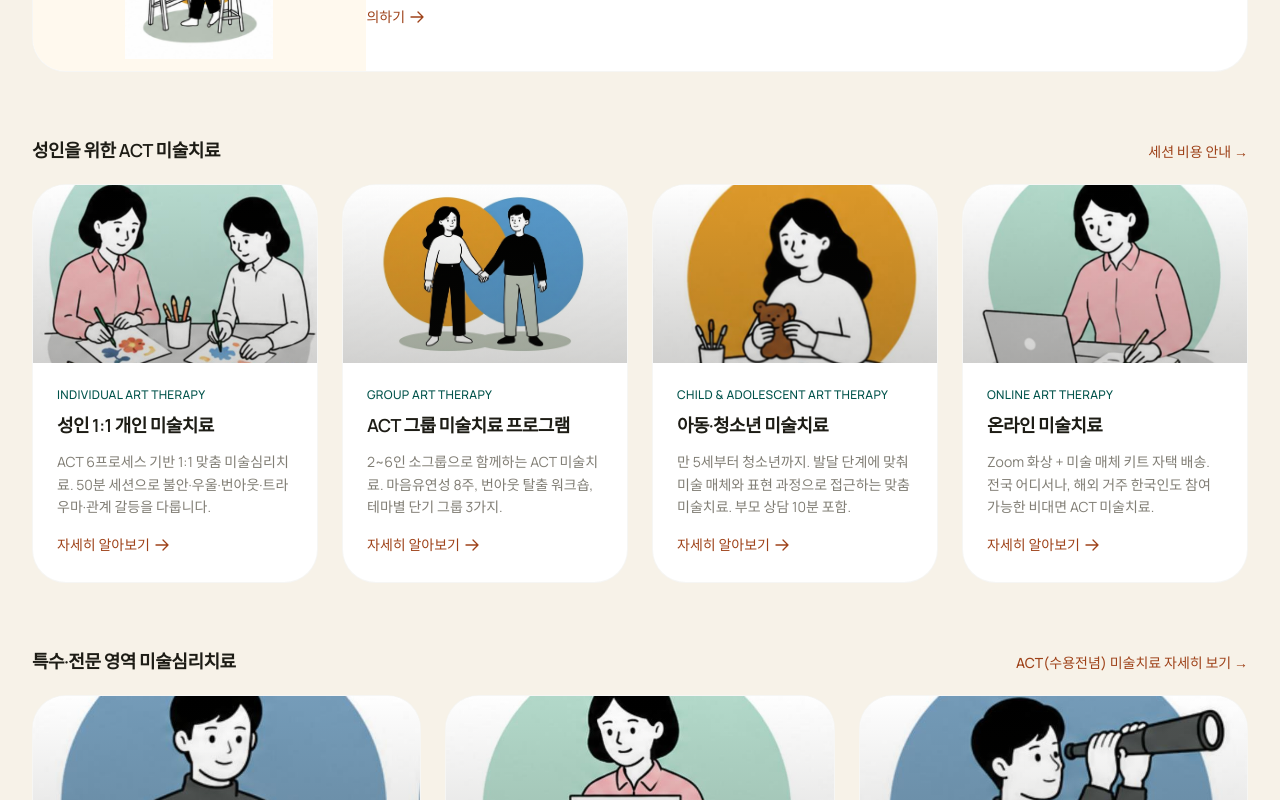
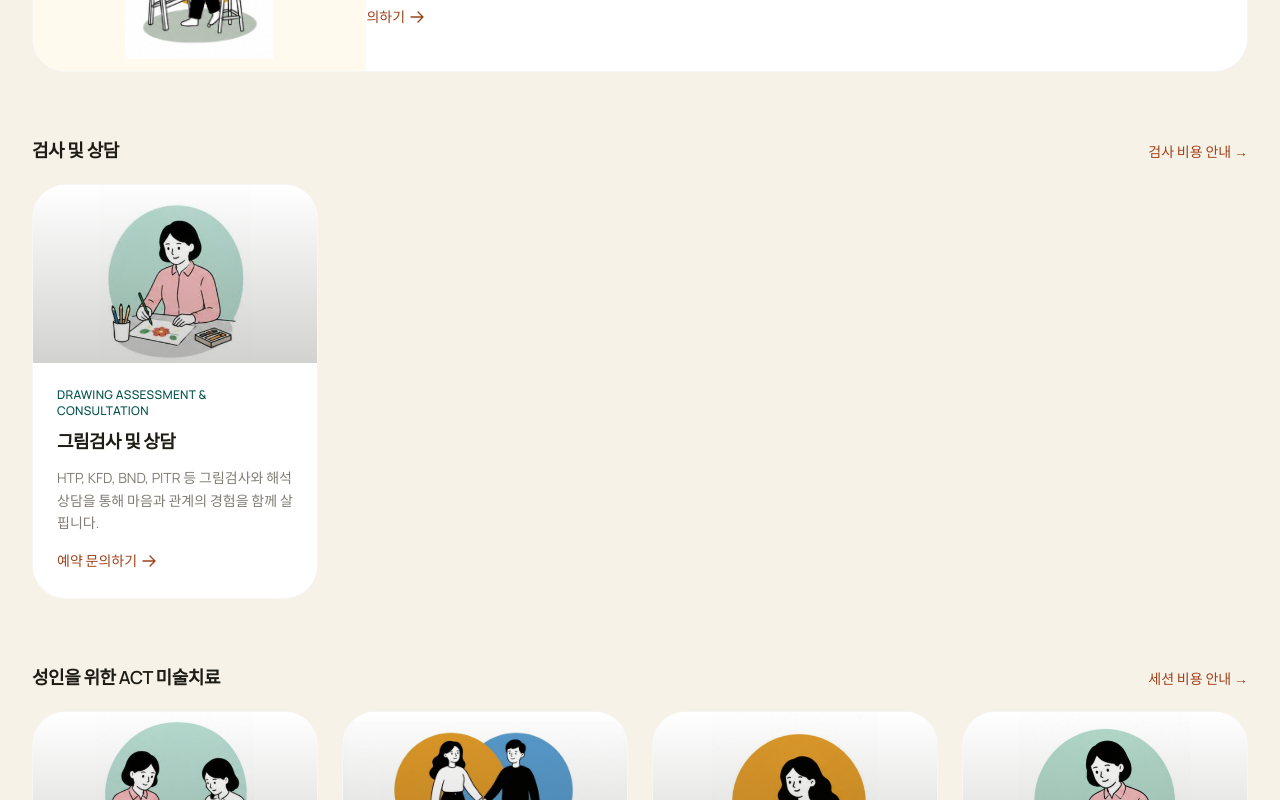
Before and after one commit to act-art-center/actartcenter.com, a Next.js app: page / in a window 1280 px wide. Shown: the part 3460-4260 px from the top of the page. Built offline with nearby package versions, Linux system fonts and the light colour scheme.

Commit message:
feat: add drawing assessment session category

```diff
--- a/src/app/api/booking/route.ts
+++ b/src/app/api/booking/route.ts
@@ -29,7 +29,7 @@ export async function POST(request: Request) {
       child: "아동·청소년 미술치료",
       online: "온라인 미술치료",
       tci: "TCI 기질검사 및 상담",
-      "drawing-assessment": "그림검사 (HTP, KFD, BND, PITR 등)",
+      "drawing-assessment": "그림검사 및 상담 (HTP, KFD, BND, PITR 등)",
       other: "기타",
     };
 
--- a/src/app/booking/page.tsx
+++ b/src/app/booking/page.tsx
@@ -230,7 +230,7 @@ export default function BookingPage() {
                         <option value="child">아동·청소년 미술치료</option>
                         <option value="online">온라인 미술치료</option>
                         <option value="tci">TCI 기질검사 및 상담</option>
-                        <option value="drawing-assessment">그림검사 (HTP, KFD, BND, PITR 등)</option>
+                        <option value="drawing-assessment">그림검사 및 상담 (HTP, KFD, BND, PITR 등)</option>
                         <option value="protective">보호·의료 환경 미술심리치료</option>
                         <option value="emotional">정서·트라우마 중심 미술심리치료</option>
                         <option value="depth">심층 탐색·연구 기반 미술심리치료</option>
--- a/src/app/pricing/page.tsx
+++ b/src/app/pricing/page.tsx
@@ -10,14 +10,14 @@ import { SITE_URL } from "@/lib/constants";
 export const metadata: Metadata = {
   title: "미술치료 비용 — 원데이 클래스·개인·그룹·온라인·검사 요금표",
   description:
-    "ACT ART CENTER 미술심리치료 비용을 투명하게 공개합니다. 원데이 클래스 50,000원, 아동·청소년 및 온라인 미술치료 100,000원, 그룹 프로그램 80,000원/인, TCI 기질검사 및 상담 100,000원이며 성인 개인 미술치료와 그림검사는 상담 후 안내합니다.",
+    "ACT ART CENTER 미술심리치료 비용을 투명하게 공개합니다. 원데이 클래스 50,000원, 아동·청소년 및 온라인 미술치료 100,000원, 그룹 프로그램 80,000원/인, TCI 기질검사 및 상담 100,000원이며 성인 개인 미술치료와 그림검사 및 상담은 상담 후 안내합니다.",
   keywords: [
     "미술치료 비용",
     "미술치료 가격",
     "상담료",
     "미술치료 1회 비용",
     "원데이 클래스 비용",
-    "그림검사 비용",
+    "그림검사 및 상담 비용",
     "미술치료 패키지 할인",
     "기업 미술치료 비용",
     "심리상담 비용 비급여",
@@ -26,7 +26,7 @@ export const metadata: Metadata = {
   openGraph: {
     type: "website",
     title: "미술치료 비용 — 원데이 클래스·개인·그룹·온라인·검사 요금표",
-    description: "원데이 클래스 50,000원, 아동·온라인·TCI 100,000원, 그룹 80,000원/인. 성인 개인 미술치료와 그림검사는 상담 후 안내합니다.",
+    description: "원데이 클래스 50,000원, 아동·온라인·TCI 100,000원, 그룹 80,000원/인. 성인 개인 미술치료와 그림검사 및 상담은 상담 후 안내합니다.",
     url: `${SITE_URL}/pricing`,
     images: [
       {
@@ -40,7 +40,7 @@ export const metadata: Metadata = {
   twitter: {
     card: "summary_large_image",
     title: "미술치료 비용 — 원데이 클래스·개인·그룹·온라인·검사 요금표",
-    description: "원데이 클래스 50,000원, 아동·온라인·TCI 100,000원, 그룹 80,000원/인. 성인 개인 미술치료와 그림검사는 상담 후 안내합니다.",
+    description: "원데이 클래스 50,000원, 아동·온라인·TCI 100,000원, 그룹 80,000원/인. 성인 개인 미술치료와 그림검사 및 상담은 상담 후 안내합니다.",
     images: ["/og/pricing.png"],
   },
 };
@@ -60,7 +60,7 @@ const pricingSchema = {
       "@id": `${SITE_URL}/pricing#offers`,
       name: "ACT 미술치료 서비스 가격표",
       description:
-        "오픈스튜디오 원데이클래스, 성인·아동 개인 세션, TCI 기질검사 및 상담, 2~6인 소그룹, 온라인 세션, 그림검사와 프로그램 패키지 비용 안내.",
+        "오픈스튜디오 원데이클래스, 성인·아동 개인 세션, TCI 기질검사 및 상담, 2~6인 소그룹, 온라인 세션, 그림검사 및 상담과 프로그램 패키지 비용 안내.",
       itemListElement: [
         {
           "@type": "Offer",
@@ -118,7 +118,7 @@ const pricingSchema = {
         },
         {
           "@type": "Offer",
-          name: "그림검사 (HTP, KFD, BND, PITR 등)",
+          name: "그림검사 및 상담 (HTP, KFD, BND, PITR 등)",
           description: "비용 변동 — 상담 후 안내",
         },
         {
@@ -183,7 +183,7 @@ const pricing = [
   { service: "그룹 프로그램", duration: "90분", price: "80,000원 / 인", note: "2~6인 소그룹" },
   { service: "온라인 미술치료", duration: "50분", price: "100,000원", note: "미술 키트 배송 포함" },
   { service: "TCI 기질검사 및 상담", duration: "검사 + 그림 + 해석 상담", price: "100,000원", note: "" },
-  { service: "그림검사", duration: "HTP, KFD, BND, PITR 등", price: "변동", note: "" },
+  { service: "그림검사 및 상담", duration: "HTP, KFD, BND, PITR 등", price: "변동", note: "" },
 ];
 
 const packages = [
--- a/src/components/sections/ServicesSection.tsx
+++ b/src/components/sections/ServicesSection.tsx
@@ -3,6 +3,18 @@ import Image from "next/image";
 import { SectionWrapper } from "@/components/shared/SectionWrapper";
 import { Container } from "@/components/shared/Container";
 import { SERVICES_ADULT, SERVICES_SPECIALTY } from "@/lib/constants";
+
+const DRAWING_ASSESSMENT_SERVICE = {
+  id: "drawing-assessment",
+  title: "그림검사 및 상담",
+  titleEn: "Drawing Assessment & Consultation",
+  description: "HTP, KFD, BND, PITR 등 그림검사와 해석 상담을 통해 마음과 관계의 경험을 함께 살핍니다.",
+  href: "/booking",
+  anchor: "그림검사 및 해석 상담 예약 문의",
+  image: "/characters/therapist/therapist-drawing-response-art.jpg",
+  imageAlt: "미술치료사가 그림을 살펴보며 그림검사 및 상담을 준비하는 장면",
+  cta: "예약 문의하기",
+};
 
 /**
  * 홈 ServicesSection — 전체 7개 서비스를 두 그룹으로 나눠 노출 (B2 §2.5, §4.5).
@@ -91,7 +103,23 @@ export function ServicesSection() {
           </Link>
         </div>
 
-        {/* Row 2: 성인 대상 4개 카드 */}
+        {/* Row 2: 검사 및 상담 */}
+        <div className="mt-14 lg:mt-16">
+          <div className="flex items-baseline justify-between mb-5">
+            <h3 className="text-night text-lg font-semibold tracking-tight">검사 및 상담</h3>
+            <Link
+              href="/pricing"
+              className="text-sm text-secondary-500 font-medium hover:underline underline-offset-4"
+            >
+              검사 비용 안내 →
+            </Link>
+          </div>
+          <div className="grid grid-cols-1 sm:grid-cols-2 lg:grid-cols-4 gap-6">
+            <ServiceCard service={DRAWING_ASSESSMENT_SERVICE} />
+          </div>
+        </div>
+
+        {/* Row 3: 성인 대상 4개 카드 */}
         <div className="mt-14 lg:mt-16">
           <div className="flex items-baseline justify-between mb-5">
             <h3 className="text-night text-lg font-semibold tracking-tight">성인을 위한 ACT 미술치료</h3>
@@ -109,7 +137,7 @@ export function ServicesSection() {
           </div>
         </div>
 
-        {/* Row 3: 특수·전문 영역 3개 카드 */}
+        {/* Row 4: 특수·전문 영역 3개 카드 */}
         <div className="mt-14 lg:mt-16">
           <div className="flex items-baseline justify-between mb-5">
             <h3 className="text-night text-lg font-semibold tracking-tight">특수·전문 영역 미술심리치료</h3>
@@ -156,6 +184,7 @@ function ServiceCard({
     anchor: string;
     image: string;
     imageAlt: string;
+    cta?: string;
   };
 }) {
   return (
@@ -165,12 +194,12 @@ function ServiceCard({
       className="group block bg-white rounded-xl overflow-hidden transition-all duration-200 hover:-translate-y-1 hover:shadow-[var(--shadow-md)] focus-visible:outline-none focus-visible:ring-2 focus-visible:ring-primary-500 focus-visible:ring-offset-2"
       style={{ border: "1px solid rgba(196, 191, 183, 0.15)" }}
     >
-      <div className="relative aspect-[16/10] overflow-hidden">
+      <div className="relative aspect-[16/10] overflow-hidden bg-white">
         <Image
           src={service.image}
           alt={service.imageAlt}
           fill
-          className="object-cover group-hover:scale-105 transition-transform duration-500"
+          className="object-contain group-hover:scale-[1.02] transition-transform duration-500"
           sizes="(max-width: 640px) 100vw, (max-width: 1024px) 50vw, 25vw"
         />
         <div className="absolute inset-0 bg-gradient-to-t from-night/20 to-transparent" />
@@ -187,7 +216,7 @@ function ServiceCard({
           {service.description}
         </p>
         <span className="mt-4 inline-flex items-center gap-1 text-secondary-500 text-sm font-medium group-hover:gap-2 transition-all">
-          자세히 알아보기
+          {service.cta ?? "자세히 알아보기"}
           <svg className="w-4 h-4" fill="none" viewBox="0 0 24 24" stroke="currentColor" strokeWidth={2}>
             <path strokeLinecap="round" strokeLinejoin="round" d="M13.5 4.5 21 12m0 0-7.5 7.5M21 12H3" />
           </svg>
```
